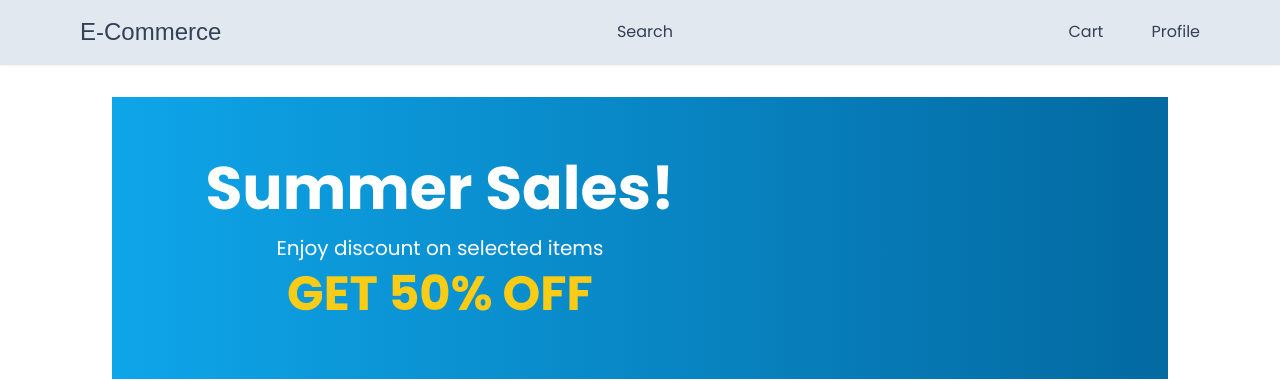
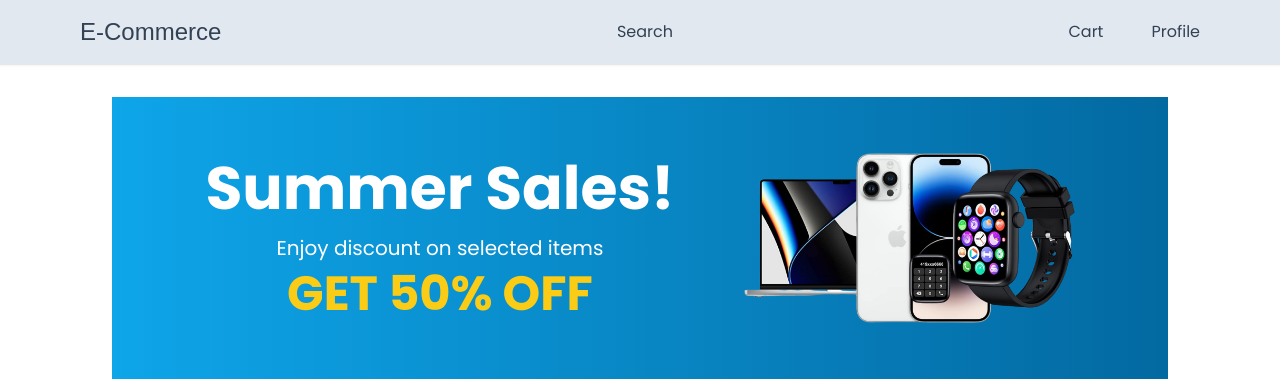
Before and after one commit to vaisakhpn/E-Commerce, a Next.js app: page / in a window 1280 px wide. Shown: the top 381 px of the page. Built offline with nearby package versions, Linux system fonts and the light colour scheme; a web font is replaced by a local one.

Commit message:
banner image

```diff
--- a/app/component/HomeBanner.tsx
+++ b/app/component/HomeBanner.tsx
@@ -15,7 +15,14 @@
             GET 50% OFF
           </p>
         </div>
-        <div className="w-1/3 relative aspect-video"></div>
+        <div className="w-1/3 relative aspect-video">
+          <Image
+            src="/banner-image.png"
+            fill
+            alt="Banner image"
+            className="object-contain"
+          />
+        </div>
       </div>
     </div>
   );
```
